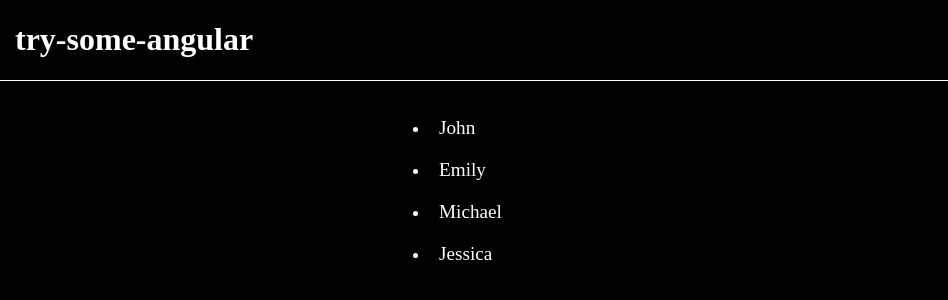
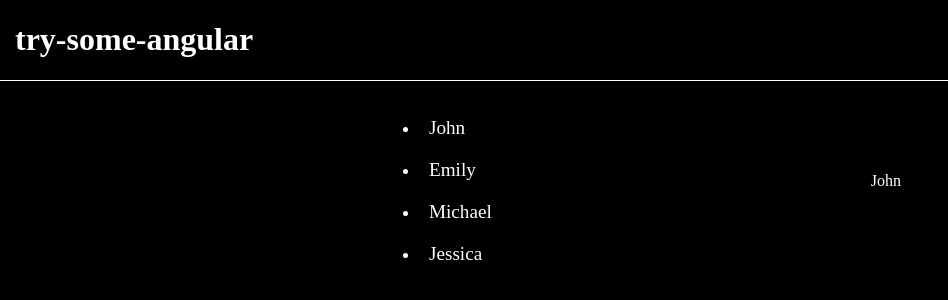
Before and after one commit to Kropanov/try-some-angular, an Angular app: page / in a window 1280 px wide. Shown: the top 300 px of the page, without its empty margins (0-948 px from the left). Built offline with nearby package versions, Linux system fonts and the light colour scheme.

Commit message:
refactor: logic

```diff
--- a/src/app/app.component.html
+++ b/src/app/app.component.html
@@ -4,18 +4,18 @@
     <div class="container">
         <ul>
             <li>
-                <app-user (select)="onSelectUser($event())" [name]="users[0].name" [id]="users[0].id" />
+                <app-user (select)="onSelectUser($event)" [user]="users[0]" />
             </li>
             <li>
-                <app-user (select)="onSelectUser($event())" [name]="users[1].name" [id]="users[1].id" />
+                <app-user (select)="onSelectUser($event)" [user]="users[1]" />
             </li>
             <li>
-                <app-user (select)="onSelectUser($event())" [name]="users[2].name" [id]="users[2].id" />
+                <app-user (select)="onSelectUser($event)" [user]="users[2]" />
             </li>
             <li>
-                <app-user (select)="onSelectUser($event())" [name]="users[3].name" [id]="users[3].id" />
+                <app-user (select)="onSelectUser($event)" [user]="users[3]" />
             </li>
         </ul>
-        <app-task [user]="selectedUser()" />
+        <app-task [name]="selectedUser()?.name" />
     </div>
 </main>
--- a/src/app/app.component.ts
+++ b/src/app/app.component.ts
@@ -1,4 +1,4 @@
-import { Component, signal } from '@angular/core';
+import { Component, computed, signal } from '@angular/core';
 import { CommonModule } from '@angular/common';
 import { RouterOutlet } from '@angular/router';
 import { HeaderComponent } from './header/header.component';
@@ -15,10 +15,11 @@ import { TaskComponent } from './task/task.component';
 })
 export class AppComponent {
     users = USERS;
-    selectedUser = signal({ id: 0, name: '' });
+    selectedUserId = signal<number>(1);
+
+    selectedUser = computed(() => this.users.find((user) => user.id === this.selectedUserId()));
 
     onSelectUser(id: number) {
-        const res = this.users.filter((user) => user.id === id);
-        this.selectedUser.set(res[0]);
+        this.selectedUserId.set(id);
     }
 }
--- a/src/app/task/task.component.html
+++ b/src/app/task/task.component.html
@@ -1 +1 @@
-<p>{{ user().name }}</p>
+<p>{{ name }}</p>
--- a/src/app/task/task.component.ts
+++ b/src/app/task/task.component.ts
@@ -1,4 +1,4 @@
-import { Component, input } from '@angular/core';
+import { Component, Input } from '@angular/core';
 
 @Component({
     selector: 'app-task',
@@ -8,5 +8,5 @@ import { Component, input } from '@angular/core';
     styleUrl: './task.component.scss',
 })
 export class TaskComponent {
-    user = input.required<{ name: string; id: number }>();
+    @Input() name?: string;
 }
--- a/src/app/user/user.component.html
+++ b/src/app/user/user.component.html
@@ -1,3 +1,3 @@
 <p (click)="onSelectUser()">
-    {{ name() }}
+    {{ user().name }}
 </p>
--- a/src/app/user/user.component.ts
+++ b/src/app/user/user.component.ts
@@ -1,4 +1,4 @@
-import { Component, computed, input, Input, InputSignal, output, Signal, signal } from '@angular/core';
+import { Component, input, output } from '@angular/core';
 
 @Component({
     selector: 'app-user',
@@ -8,11 +8,10 @@ import { Component, computed, input, Input, InputSignal, output, Signal, signal
     styleUrl: './user.component.scss',
 })
 export class UserComponent {
-    id = input.required<number>();
-    name = input.required<string>();
-    select = output<InputSignal<number>>();
+    user = input.required<{ id: number; name: string }>();
+    select = output<number>();
 
     onSelectUser() {
-        this.select.emit(this.id);
+        this.select.emit(this.user().id);
     }
 }
```
